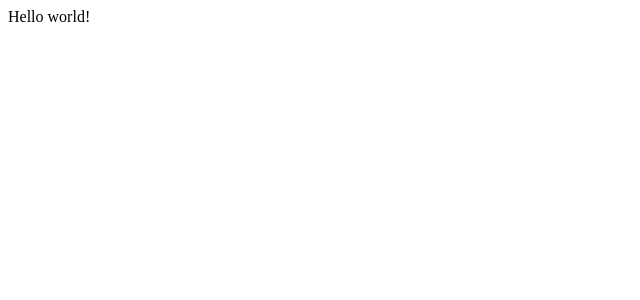
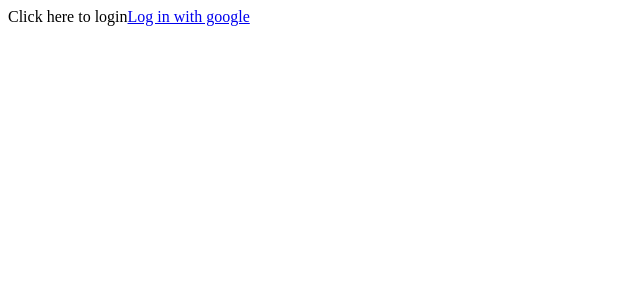
Before and after one commit to 4002-Nonye/Note-Taking-Web-App, a React (Vite) app in the folder client/: page / in a window 1280 px wide. Shown: the top 300 px of the page, without its empty margins (0-640 px from the left). Built offline with nearby package versions, Linux system fonts and the light colour scheme.

Commit message:
Set up client routes

```diff
--- a/client/package.json
+++ b/client/package.json
@@ -12,7 +12,8 @@
   "dependencies": {
     "axios": "^1.9.0",
     "react": "^19.1.0",
-    "react-dom": "^19.1.0"
+    "react-dom": "^19.1.0",
+    "react-router": "^7.6.0"
   },
   "devDependencies": {
     "@eslint/js": "^9.25.0",
--- a/client/src/App.jsx
+++ b/client/src/App.jsx
@@ -1,13 +1,11 @@
-
+import { Outlet } from 'react-router';
 
 function App() {
-
-
   return (
     <>
-     Hello world!
+      <Outlet />
     </>
-  )
+  );
 }
 
-export default App
+export default App;
--- /dev/null
+++ b/client/src/features/auth/Login.jsx
@@ -0,0 +1,13 @@
+import React from 'react';
+
+
+function Login() {
+  return (
+    <div>
+      Click here to login
+      <a href='/auth/google'>Log in with google</a>
+    </div>
+  );
+}
+
+export default Login;
--- /dev/null
+++ b/client/src/features/auth/Register.jsx
@@ -0,0 +1,9 @@
+import React from 'react'
+
+function Register() {
+  return (
+    <div>Register</div>
+  )
+}
+
+export default Register
--- a/client/src/main.jsx
+++ b/client/src/main.jsx
@@ -1,12 +1,26 @@
 import { StrictMode } from 'react';
 import { createRoot } from 'react-dom/client';
 import App from './App.jsx';
+import { createBrowserRouter, RouterProvider } from 'react-router';
+import Login from './features/auth/Login.jsx';
+import Register from './features/auth/Register.jsx';
 
-import axios from 'axios';
+// import axios from 'axios';
 
-window.axios = axios;
+// window.axios = axios;
+const router = createBrowserRouter([
+  {
+    path: '/',
+    Component: App,
+    children: [
+      { index: true, Component: Login },
+      { path: '/register', Component: Register },
+    ],
+  },
+]);
+
 createRoot(document.getElementById('root')).render(
   <StrictMode>
-    <App />
+    <RouterProvider router={router} />
   </StrictMode>
 );
```
Also changed, not shown: 1 other file (tests, documents, lock files or other folders).
